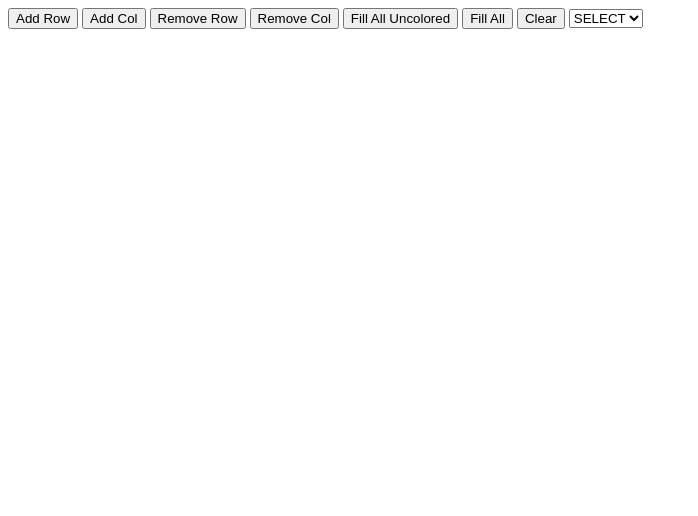
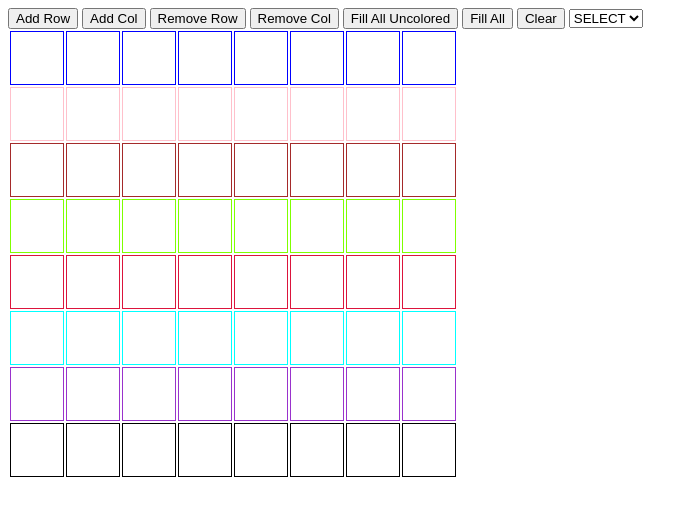
Before and after one commit to abrarhossain2000/GridMaker, a plain HTML site: page index.html in a window 1280 px wide. Shown: the whole page, without its empty margins (0-698 px from the left). Drawn offline with Linux system fonts and the light colour scheme.

Commit message:
created function to remove row and column

```diff
--- a/index.html
+++ b/index.html
@@ -22,6 +22,88 @@
             <option value="Yellow">Yellow</option>
         </select>
         <table id="grid">
+            <tbody>
+                <tr style="color: blue;">
+                    <td></td>
+                    <td></td>
+                    <td></td>
+                    <td></td>
+                    <td></td>
+                    <td></td>
+                    <td></td>
+                    <td></td>
+                </tr>
+                <tr style="color: pink;">
+                    <td></td>
+                    <td></td>
+                    <td></td>
+                    <td></td>
+                    <td></td>
+                    <td></td>
+                    <td></td>
+                    <td></td>
+                </tr>
+                <tr style="color: brown;">
+                    <td></td>
+                    <td></td>
+                    <td></td>
+                    <td></td>
+                    <td></td>
+                    <td></td>
+                    <td></td>
+                    <td></td>
+                </tr>
+                <tr style="color: chartreuse;">
+                    <td></td>
+                    <td></td>
+                    <td></td>
+                    <td></td>
+                    <td></td>
+                    <td></td>
+                    <td></td>
+                    <td></td>
+                </tr>
+                <tr style="color: crimson;">
+                    <td></td>
+                    <td></td>
+                    <td></td>
+                    <td></td>
+                    <td></td>
+                    <td></td>
+                    <td></td>
+                    <td></td>
+                </tr>
+                <tr style="color: cyan;">
+                    <td></td>
+                    <td></td>
+                    <td></td>
+                    <td></td>
+                    <td></td>
+                    <td></td>
+                    <td></td>
+                    <td></td>
+                </tr>
+                <tr style="color: darkorchid;">
+                    <td></td>
+                    <td></td>
+                    <td></td>
+                    <td></td>
+                    <td></td>
+                    <td></td>
+                    <td></td>
+                    <td></td>
+                </tr>
+                <tr>
+                    <td></td>
+                    <td></td>
+                    <td></td>
+                    <td></td>
+                    <td></td>
+                    <td></td>
+                    <td></td>
+                    <td></td>
+                </tr>
+            </tbody>
         </table>
         <script src="script.js"></script>
     </body>
--- a/script.js
+++ b/script.js
@@ -14,12 +14,21 @@ function addC() {
 
 // Removes a row
 function removeR() {
-    alert("Clicked Remove Row");
+    // gets first tr tag then removes it
+    var row = document.body.getElementsByTagName("tr")[0];
+    row.remove();
 }
 
 // Removes a column
 function removeC() {
-    alert("Clicked Remove Col");
+    // gets every tr tag and stores it in row
+    var row = document.body.getElementsByTagName("tr");
+
+    // removes cell at index 0 in each row
+    var i = 0;
+    for (var j = 0; j < row.length; j++) {
+        row[j].deleteCell(i);
+    }
 }
 
 // sets global var for selected color
```
